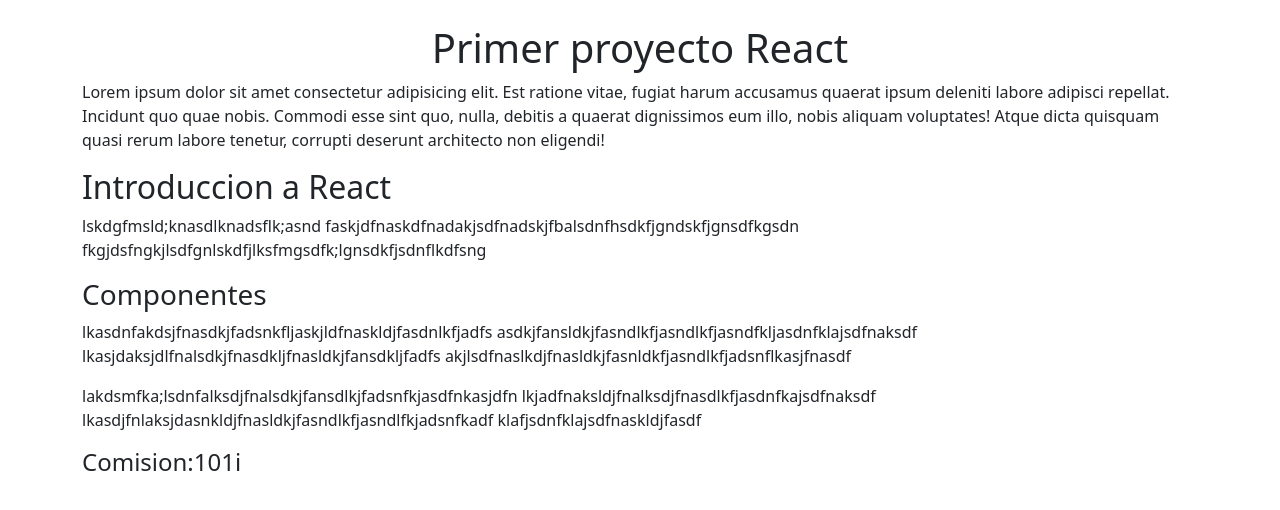
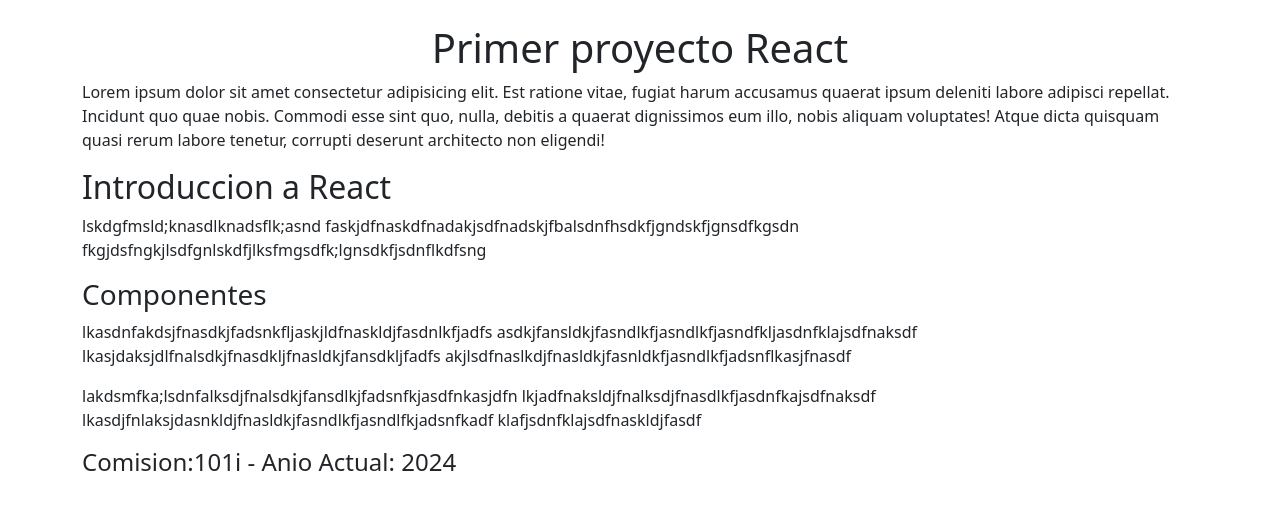
Before and after one commit to MauroConiglio/contador, a React (Vite) app: page / in a window 1280 px wide. Shown: the top 510 px of the page. Built offline with nearby package versions, Linux system fonts and the light colour scheme.

Commit message:
agregue prop anio pero no termine esa parte

```diff
--- a/src/components/Informacion.jsx
+++ b/src/components/Informacion.jsx
@@ -2,6 +2,7 @@
 
 const Informacion = () => {
 // aqui agrego la mayor parte de logica
+const anio= new Date().getFullYear();
 
     return (
         //algo de logica
@@ -12,7 +13,7 @@
                 faskjdfnaskdfnadakjsdfnadskjfbalsdnfhsdkfjgndskfjgnsdfkgsdn
                 fkgjdsfngkjlsdfgnlskdfjlksfmgsdfk;lgnsdkfjsdnflkdfsng
             </p>
-            <Teoria comision='101i'></Teoria>
+            <Teoria comision='101i' anioActual={anio}></Teoria>
         </section>
 
     );
--- a/src/components/Teoria.jsx
+++ b/src/components/Teoria.jsx
@@ -13,7 +13,7 @@
                 lkasdjfnlaksjdasnkldjfnasldkjfasndlkfjasndlfkjadsnfkadf
                 klafjsdnfklajsdfnaskldjfasdf
             </p>
-            <h4>Comision:{props.comision} </h4>
+            <h4>Comision:{props.comision} - Anio Actual: {props.anioActual} </h4>
         </article>
     );
 };
```
